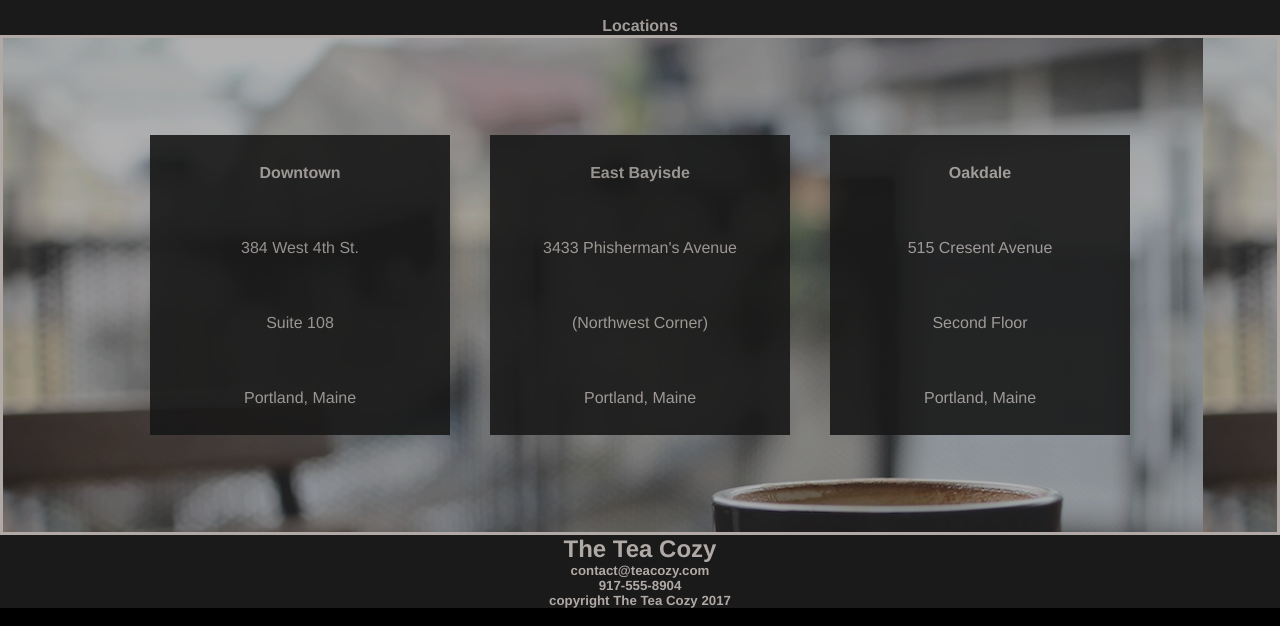
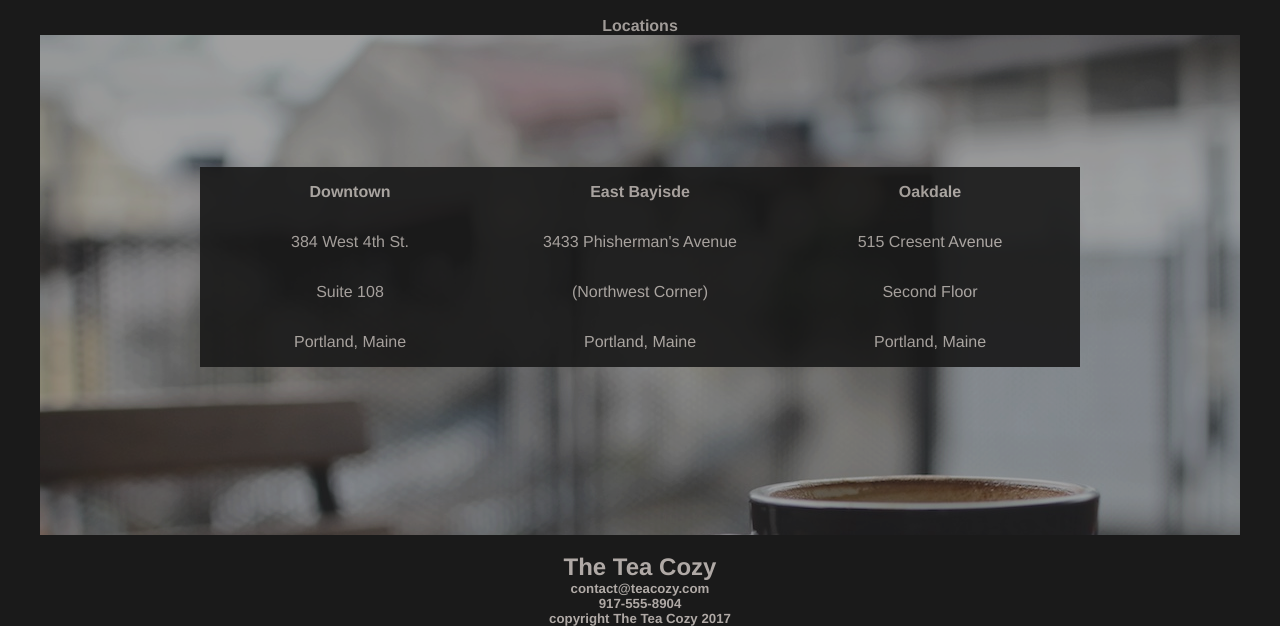
Before and after one commit to tylerhyndman484/Code, a plain HTML site: page index.html in a window 1280 px wide. Shown: the part 1457-2083 px from the top of the page. Drawn offline with Linux system fonts and the light colour scheme.

Commit message:
"layout for locations"

```diff
--- a/index.html
+++ b/index.html
@@ -78,11 +78,15 @@
                         </div>
                     </section>
 
-                    <section>
+                    <section class="locationLayout">
                       <div>
                         <h4 id="box heading">Locations</h4>
                       </div>
-                      <div class="locationsContainer">
+
+                      <div class="locationsImg">
+                        <img src="./photos/img-locations-background.jpg">
+                      </div>
+
                       <div class="locations">
                         <div class="box1">
                           <h4>Downtown</h4>
@@ -105,6 +109,7 @@
                           <p>Portland, Maine</p>
                         </div>
                       </div>
+                    </div>
                   </section>
 
                     <footer>
--- a/style.css
+++ b/style.css
@@ -92,24 +92,62 @@ nav {
     padding-top: 10px;
 }
 
+.locationLayout {
+    position: relative;
+}
+
+.locationsImg {
+    height: 500px;
+    overflow: hidden;
+}
+
 
 .locations {
-    background-image: url(./photos/img-locations-background.jpg);
-    height: 500px;
-    border: solid;
-    display: grid;
-    grid-template-rows: 250px;
-    grid-template-columns: repeat(3, 300px);
-    display: flex;
+    /* display: grid; */
+    /* grid-template-columns: repeat(3, 1fr); */
+    /* justify-content: center; */
+    /* position: relative;
+    bottom: 400px; */
+    /* gap: 20px; */
+    /* display: flex;
+    justify-content: center;
     align-items: center;
+    position: absolute;
+    top: 150px;
+    gap: 40px; */
+    display: inline-flex;
+    width: 900px;
     justify-content: center;
-    gap: 40px;
-    opacity: 1;
-    width: 100%;
+    min-width: 100%;
 }
 
-.box1, .box2, .box3 {
+.box1 {
+    width: 300px;
     height: auto;
+    line-height: 50px;
+    position: absolute;
+    top: 150px;
+    left: 200px;
+    opacity: 1;
+
+}
+
+.box2 {
     width: 300px;
-    line-height: 75px;
+    height: auto;
+    line-height: 50px;
+    position: absolute;
+    top: 150px;
+    opacity: 1;
 }
+
+.box3 {
+    width: 300px;
+    height: auto;
+    line-height: 50px;
+    position: absolute;
+    top: 150px;
+    right: 200px;
+    opacity: 1;
+
+}
```
Lines whose indentation alone changed are shown as unchanged.
